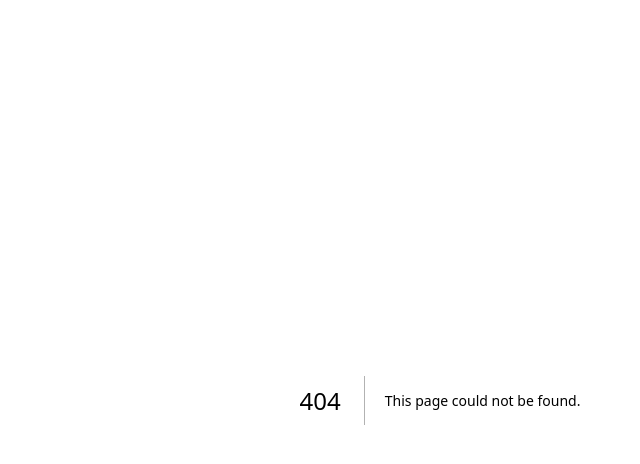
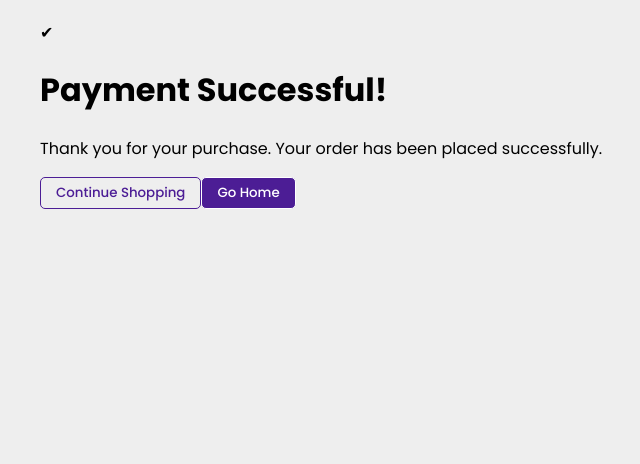
Before and after one commit to hungcnpm/nextjs-storefront, a Next.js app: page /checkout/success in a window 1280 px wide. Before the commit this address had no page. Shown: the top 464 px of the page, without its empty margins (200-840 px from the left). Built offline with nearby package versions, Linux system fonts and the light colour scheme.

Commit message:
feat(cart): improve cart UI/UX and handle checkout errors
- preserve existing checkout and order information flow

- add success and fail pages when checkout completed

```diff
--- a/app/api/checkout/route.ts
+++ b/app/api/checkout/route.ts
@@ -108,8 +108,8 @@ export async function POST(req: Request) {
       mode: "payment",
       customer_email: email,
 
-      success_url: `${process.env.NEXT_PUBLIC_URL}/cart?success=1`,
-      cancel_url: `${process.env.NEXT_PUBLIC_URL}/cart`,
+      success_url: `${process.env.NEXT_PUBLIC_URL}/checkout/success`,
+      cancel_url: `${process.env.NEXT_PUBLIC_URL}/checkout/cancel`,
       metadata: {
         orderId: orderId,
       }
--- /dev/null
+++ b/app/checkout/success/page.tsx
@@ -0,0 +1,45 @@
+"use client";
+
+import Link from "next/link";
+import { useContext, useEffect } from "react";
+import  Button  from "@/components/Button";
+import Center from "@/components/Center";
+import { CartContext } from "@/components/cartContext";
+export default function SuccessPage() {
+  const { clearCart } = useContext(CartContext);
+
+  useEffect(() => {
+    clearCart(); // clear giỏ hàng sau khi thanh toán thành công
+  }, []);
+
+  return (
+    <Center>
+      <div className="min-h-[70vh] flex flex-col items-center justify-center text-center px-4">
+
+        {/* Icon */}
+        <div className="text-green-500 text-6xl mb-4">✔</div>
+
+        {/* Title */}
+        <h1 className="text-3xl font-bold mb-2">
+          Payment Successful!
+        </h1>
+
+        {/* Description */}
+        <p className="text-gray-500 max-w-md mb-6">
+          Thank you for your purchase. Your order has been placed successfully.
+        </p>
+
+        {/* Actions */}
+        <div className="flex gap-4">
+          <Link href="/products">
+            <Button outline>Continue Shopping</Button>
+          </Link>
+
+          <Link href="/">
+            <Button primary>Go Home</Button>
+          </Link>
+        </div>
+      </div>
+    </Center>
+  );
+}
--- a/components/cartContext.tsx
+++ b/components/cartContext.tsx
@@ -7,6 +7,7 @@ type CartContextType = {
   setCartProducts: React.Dispatch<React.SetStateAction<string[]>>;
   addProducts: (productId: string) => void;
   removeProducts: (productId: string) => void;
+  clearCart: () => void;
 };
 
 export const CartContext = createContext<CartContextType>({
@@ -14,6 +15,7 @@ export const CartContext = createContext<CartContextType>({
   setCartProducts: () => {},
   addProducts: () => {},
   removeProducts: () => {},
+  clearCart: () => {},
 
 });
 
@@ -50,8 +52,12 @@ export function CartContextProvider({ children }: { children: ReactNode }) {
       return prev;
     });
   }
+  function clearCart() {
+    setCartProducts([]);
+    localStorage.removeItem("cart");
+  }
   return (
-    <CartContext.Provider value={{ cartProducts, setCartProducts, addProducts, removeProducts }}>
+    <CartContext.Provider value={{ cartProducts, setCartProducts, addProducts, removeProducts, clearCart }}>
       {children}
     </CartContext.Provider>
   );
```
Also changed, not shown: app/cart/page.tsx (+6 -3 lines), app/checkout/cancel/page.tsx (added, +33 -0 lines).
